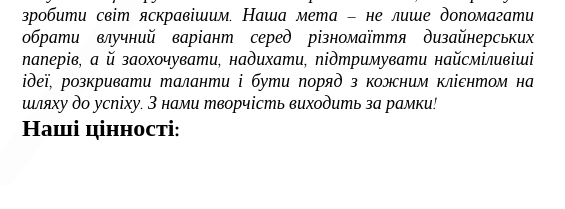
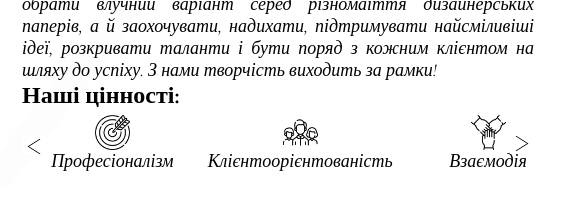
Before and after one commit to vlada-valko/avgust.ua, a plain HTML site: page about_company.html in a window 1280 px wide. Shown: the part 185-394 px from the top of the page, 618-1183 px from the left. Drawn offline with nearby package versions, Linux system fonts and the light colour scheme; a web font is replaced by a local one.

Commit message:
update proj

```diff
--- a/about_company.html
+++ b/about_company.html
@@ -28,7 +28,7 @@
             </div>
             <div class="our-mission__text">
                 <h2>
-                  <span>Наша місія та цінності</span>
+                    <span>Наша місія та цінності</span>
                 </h2>
                 <h3>Наша місія:</h3>
                 <p>
@@ -39,8 +39,43 @@
                 </p>
                 <div class="our-values">
                     <h3>Наші цінності:</h3>
-                    <div class="our-values__item">
-
+                    <div class="our-values__carousel">
+                        <div class="our-values__carousel__inner">
+                            <button class="carousel__button carousel__button--prev"><img src="img/about-company/arrow.png" alt="arrow left"></button>
+                            <div class="our-values__item">
+                                <img src="img/about-company/professionalism.png" alt="professionalism">
+                                <p>Професіоналізм</p>
+                            </div>
+                            <div class="our-values__item">
+                                <img src="img/about-company/customer-orientation.png" alt="customer-orientation">
+                                <p>Клієнтоорієнтованість</p>
+                            </div>
+                            <div class="our-values__item">
+                                <img src="img/about-company/interaction.png" alt="interaction">
+                                <p>Взаємодія</p>
+                            </div>
+                            <div class="our-values__item">
+                                <img src="img/about-company/partnership.png" alt="partnership">
+                                <p>Партнерство</p>
+                            </div>
+                            <div class="our-values__item">
+                                <img src="img/about-company/responsibility.png" alt="responsibility">
+                                <p>Відповідальність</p>
+                            </div>
+                            <div class="our-values__item">
+                                <img src="img/about-company/innovations.png" alt="innovations">
+                                <p>Інновації</p>
+                            </div>
+                            <div class="our-values__item">
+                                <img src="img/about-company/art.png" alt="art">
+                                <p>Творчість</p>
+                            </div>
+                            <div class="our-values__item">
+                                <img src="img/about-company/honesty.png" alt="honesty">
+                                <p>Чесність</p>
+                            </div>
+                             <button class="carousel__button carousel__button--next"><img src="img/about-company/arrow.png" alt="arrow right"></button>
+                        </div>
                     </div>
                 </div>
             </div>
@@ -60,6 +95,8 @@
     <section class="charity" id="charity">
 
     </section>
+    <script src="js/index.js"></script>
+
 </body>
 
 </html>
--- a/css/about-company.css
+++ b/css/about-company.css
@@ -87,3 +87,59 @@
 font-style: italic;
 text-align: justify;
 }
+.our-values__carousel {
+        position: relative;
+    width: 100%;
+    overflow: hidden;
+
+}
+.our-values__carousel__inner {
+    display: flex;
+    flex-direction: row;
+    justify-content: space-between;
+    align-items: center;
+    flex: 0 0 33.333%;
+}
+
+.our-values__item {
+    display: flex;
+    flex-direction: column;
+    align-items: center;
+    justify-content: center;
+    margin: 5px 5px;
+    flex: 0 0 100%;
+}
+@media (min-width: 768px) {
+    .our-values__item {
+        flex: 0 0 50%;
+    }
+}
+
+@media (min-width: 1024px) {
+    .our-values__item {
+        flex: 0 0 33.33%;
+    }
+}
+.our-values__item img{
+    width: 35px;
+    height: 35px;
+}
+.carousel__button--prev {
+    position: absolute;
+    top: 40%;
+    left: 0;
+    transform: rotate(180deg);
+    background: none;
+    border: none;
+    cursor: pointer;
+    background: #fff;
+}
+.carousel__button--next {
+    position: absolute;
+    top: 40%;
+    right: 0;
+    background: none;
+    border: none;
+    cursor: pointer;
+    background: #fff;
+}
--- /dev/null
+++ b/js/index.js
@@ -0,0 +1,4 @@
+function init() {
+  import("./menu.js");
+  import("./counter.js");
+}
```
Also changed, not shown: departments.html (+2 -0 lines), header-nav.partial.html (+0 -1 lines), index.html (+1 -1 lines), js/script.js (added).
